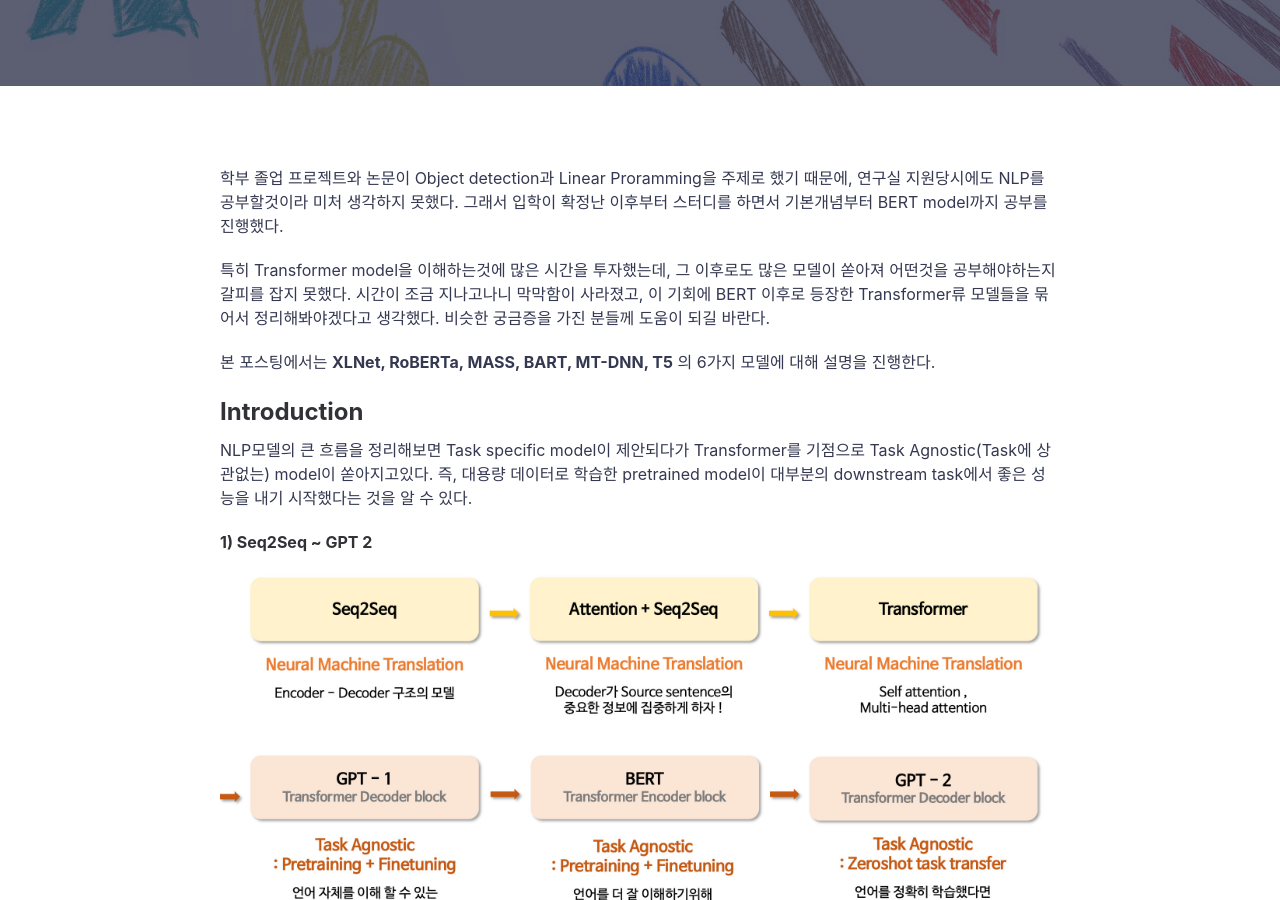
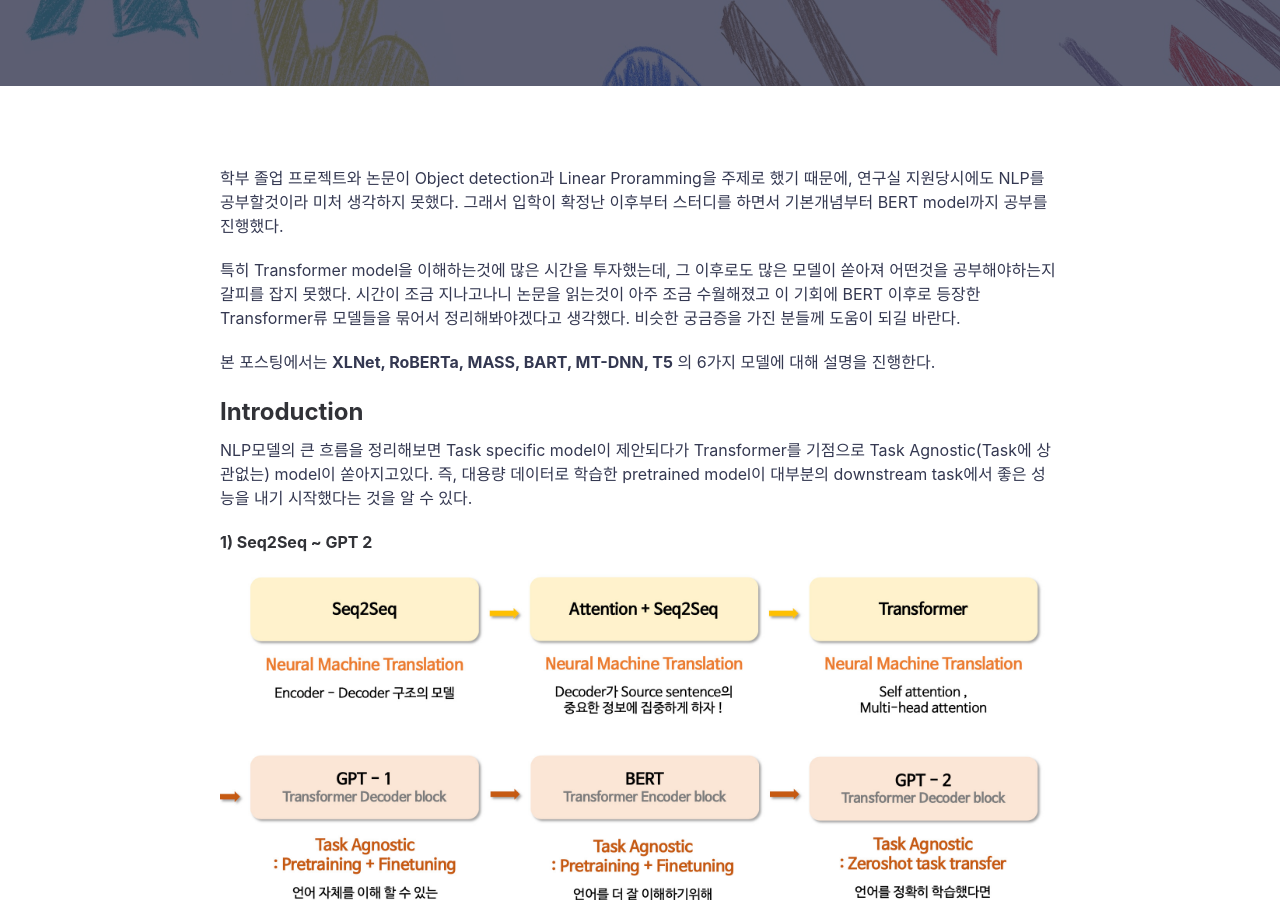
Before and after one commit to yukyunglee/yukyunglee.github.io, a Jekyll site: the page built from _posts/2020-01-23-Transformer-to-T5.md, in a window 1280 px wide and 900 px high, scrolled down 490 px. Built offline with Jekyll 4.4.1, drawn with Linux system fonts in a browser that asks for light colours; formulas are drawn with MathJax 3; comment, search, counter and statistics services are not loaded.

Commit message:
Update 2020-01-23-Transformer-to-T5.md

```diff
--- a/_posts/2020-01-23-Transformer-to-T5.md
+++ b/_posts/2020-01-23-Transformer-to-T5.md
@@ -1,7 +1,7 @@
 ---
 layout: post
 title: Transformer to T5 - 1 (XLNet, RoBERTa, MASS, BART, MT-DNN, T5)
-summary: Transformer 기반의 언어모델들에대한  정리 및 비교 - 1 Introduction 🔥
+summary: Transformer 기반의 언어모델들에대한 정리 및 비교 - 1 Introduction 🔥
 featured-img: TranstoT5
 categories: [PaperReview,NLP,Transformer]
 use_math: true
@@ -10,7 +10,7 @@ use_math: true
 
  학부 졸업 프로젝트와 논문이 Object detection과 Linear Proramming을 주제로 했기 때문에, 연구실 지원당시에도 NLP를 공부할것이라 미처 생각하지 못했다.  그래서 입학이 확정난 이후부터 스터디를 하면서 기본개념부터 BERT model까지 공부를 진행했다.
 
- 특히 Transformer model을 이해하는것에 많은 시간을 투자했는데, 그 이후로도 많은 모델이 쏟아져 어떤것을 공부해야하는지 갈피를 잡지 못했다. 시간이 조금 지나고나니 막막함이 사라졌고, 이 기회에 BERT 이후로 등장한 Transformer류 모델들을 묶어서 정리해봐야겠다고 생각했다. 비슷한 궁금증을 가진 분들께 도움이 되길 바란다.
+ 특히 Transformer model을 이해하는것에 많은 시간을 투자했는데, 그 이후로도 많은 모델이 쏟아져 어떤것을 공부해야하는지 갈피를 잡지 못했다. 시간이 조금 지나고나니 논문을 읽는것이 아주 조금 수월해졌고  이 기회에 BERT 이후로 등장한 Transformer류 모델들을 묶어서 정리해봐야겠다고 생각했다. 비슷한 궁금증을 가진 분들께 도움이 되길 바란다.
 
 본 포스팅에서는  **XLNet, RoBERTa, MASS, BART, MT-DNN, T5** 의 6가지 모델에 대해 설명을 진행한다.
 
```
